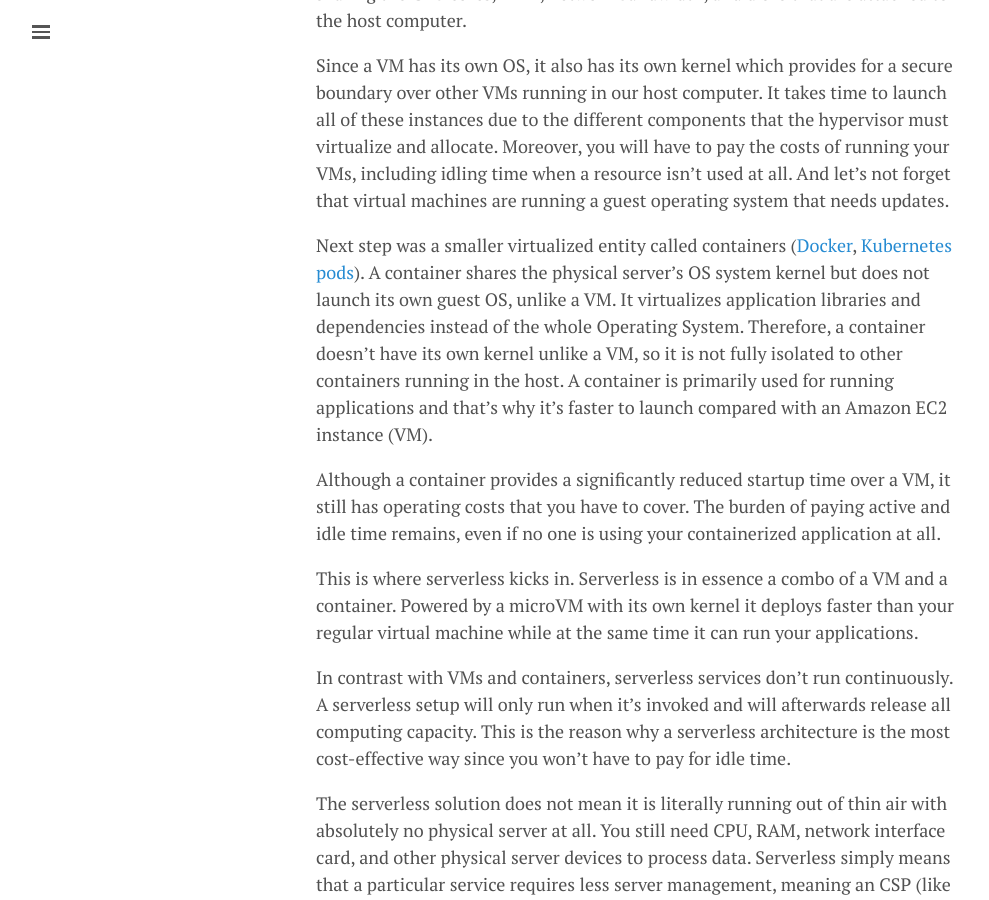
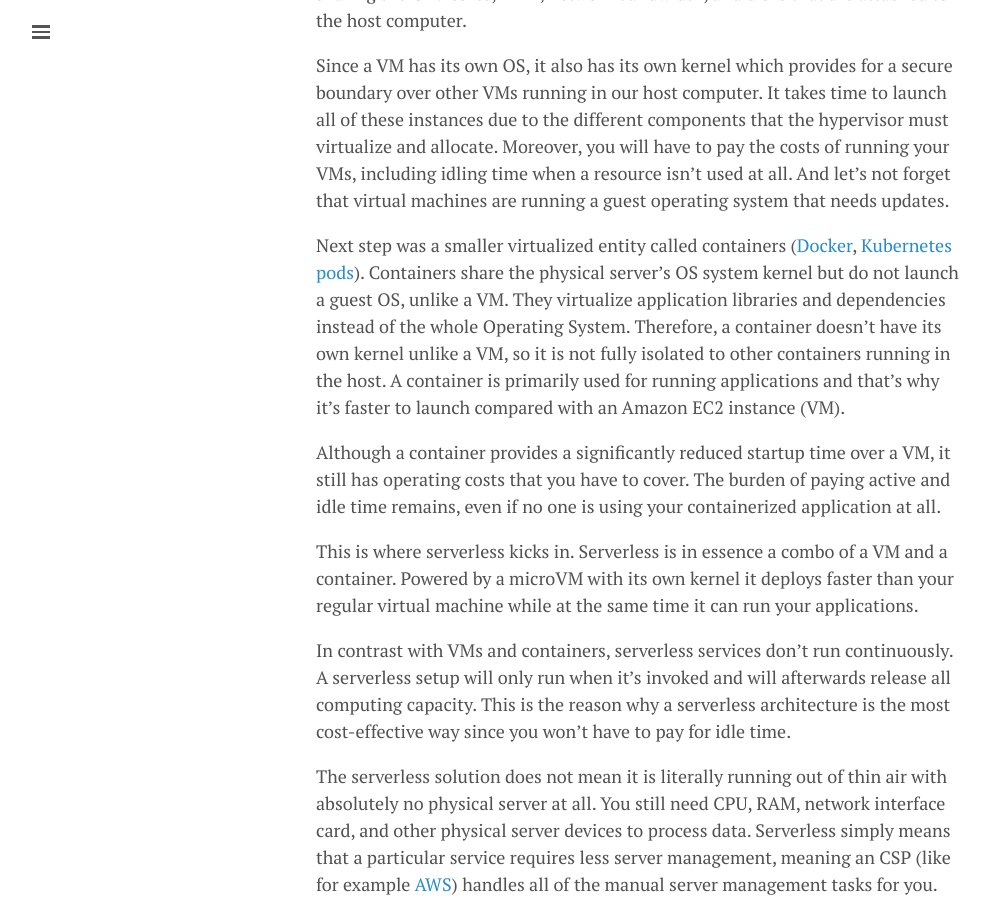
Before and after one commit to lgeurts/lgeurts.github.io, a Jekyll site: the page built from _posts/2022-03-29-what-is-serverless-computing.md, in a window 1280 px wide and 900 px high, scrolled down 643 px. Shown: the whole window, without its empty margins (0-989 px from the left). Built offline with Jekyll 4.4.1, drawn with Linux system fonts in a browser that asks for light colours; nearby versions of some CDN libraries; comment, search, counter and statistics services are not loaded.

Commit message:
Update 2022-03-29-what-is-serverless-computing.md

```diff
--- a/_posts/2022-03-29-what-is-serverless-computing.md
+++ b/_posts/2022-03-29-what-is-serverless-computing.md
@@ -17,7 +17,7 @@ Starting 2017, cloud computing ushered the era of [on-demand virtual machines](h
 
 Since a VM has its own OS, it also has its own kernel which provides for a secure boundary over other VMs running in our host computer. It takes time to launch all of these instances due to the different components that the hypervisor must virtualize and allocate. Moreover, you will have to pay the costs of running your VMs, including idling time when a resource isn’t used at all. And let's not forget that virtual machines are running a guest operating system that needs updates.
 
-Next step was a smaller virtualized entity called containers ([Docker](https://aws.amazon.com/docker/), [Kubernetes pods](https://aws.amazon.com/kubernetes/)). A container shares the physical server’s OS system kernel but does not launch its own guest OS, unlike a VM. It virtualizes application libraries and dependencies instead of the whole Operating System. Therefore, a container doesn’t have its own kernel unlike a VM, so it is not fully isolated to other containers running in the host. A container is primarily used for running applications and that's why it's faster to launch compared with an Amazon EC2 instance (VM).
+Next step was a smaller virtualized entity called containers ([Docker](https://aws.amazon.com/docker/), [Kubernetes pods](https://aws.amazon.com/kubernetes/)). Containers share the physical server’s OS system kernel but do not launch a guest OS, unlike a VM. They virtualize application libraries and dependencies instead of the whole Operating System. Therefore, a container doesn’t have its own kernel unlike a VM, so it is not fully isolated to other containers running in the host. A container is primarily used for running applications and that's why it's faster to launch compared with an Amazon EC2 instance (VM).
 
 Although a container provides a significantly reduced startup time over a VM, it still has operating costs that you have to cover. The burden of paying active and idle time remains, even if no one is using your containerized application at all.
 
```
